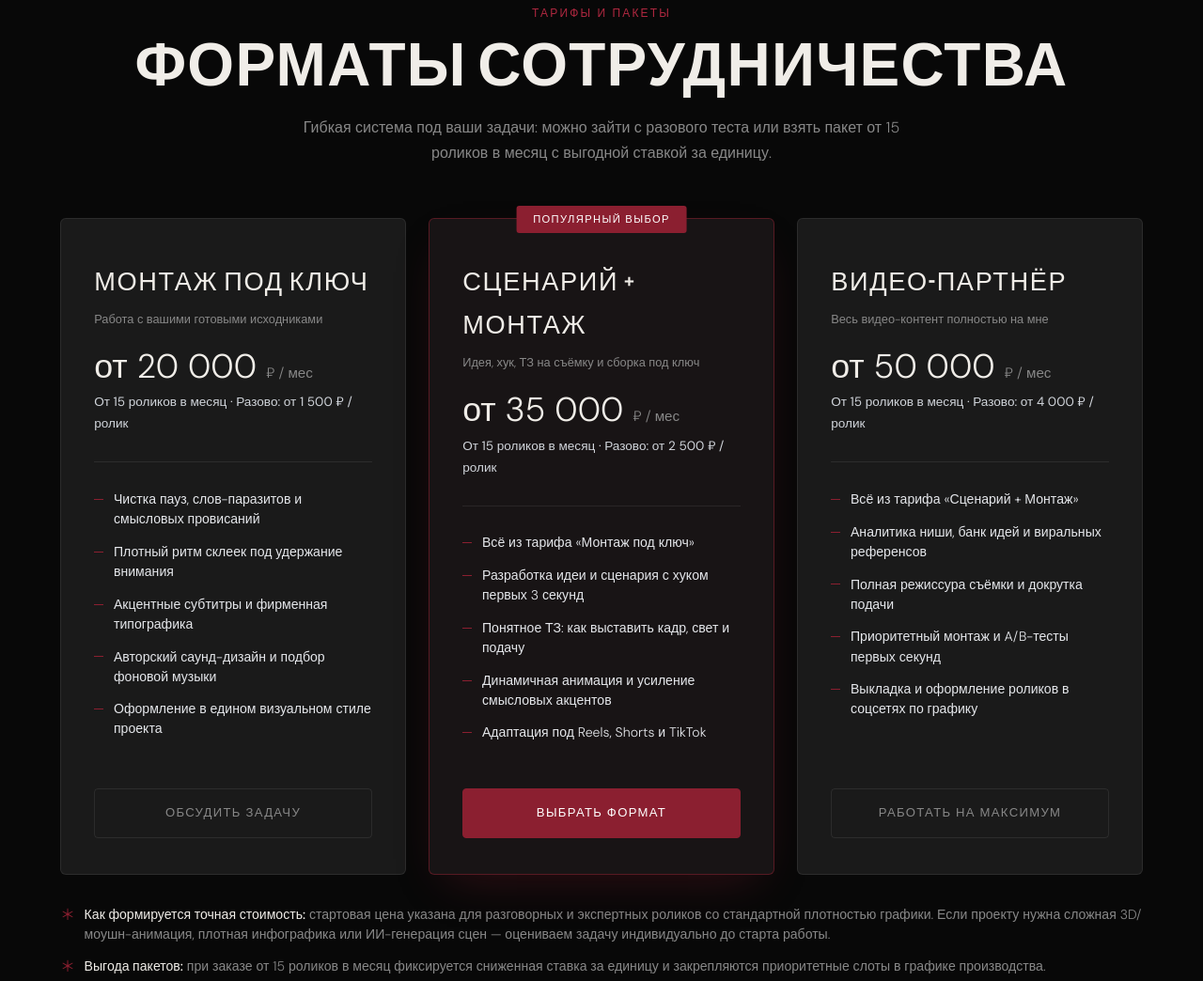
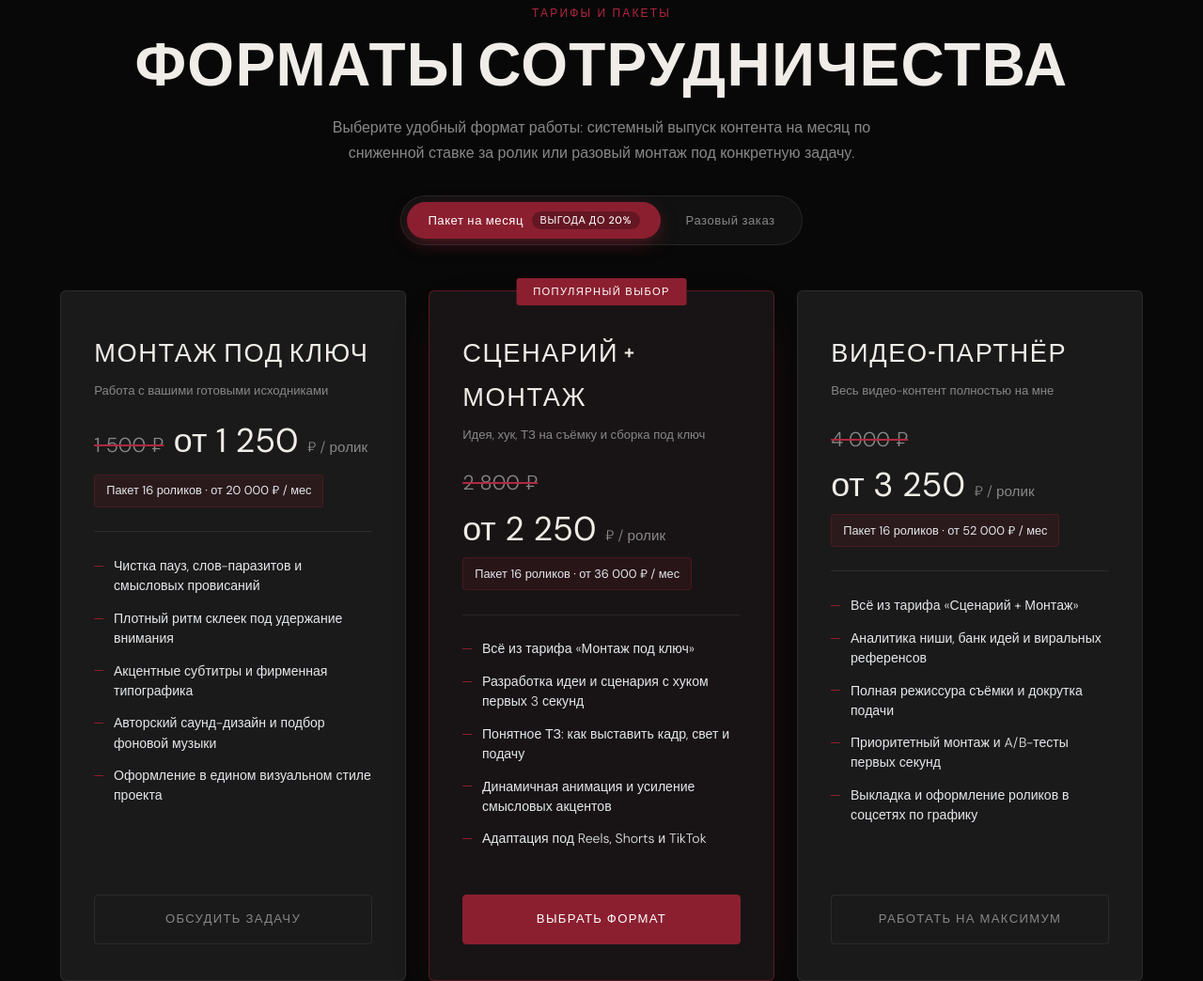
Before and after one commit to KiruxaAE/portfolio, a plain HTML site: page index.html in a window 1280 px wide. Shown: the part 7360-8404 px from the top of the page at 94% size. Drawn offline with nearby package versions, Linux system fonts and the light colour scheme.

Commit message:
Add files via upload

```diff
--- a/index.html
+++ b/index.html
@@ -793,7 +793,60 @@
     gap: 0.6rem;
   }
 
-  /* PRICING */
+  /* PRICING & SEGMENTED TOGGLE */
+  .pricing-toggle-wrap {
+    display: flex;
+    justify-content: center;
+    margin-bottom: 3rem;
+  }
+  .pricing-toggle {
+    display: inline-flex;
+    align-items: center;
+    background: var(--bg2);
+    border: 1px solid var(--border);
+    border-radius: 999px;
+    padding: 0.35rem;
+    gap: 0.25rem;
+  }
+  .pricing-toggle-btn {
+    background: transparent;
+    border: none;
+    color: var(--muted);
+    font-family: 'DM Sans', sans-serif;
+    font-size: 0.82rem;
+    font-weight: 500;
+    letter-spacing: 0.04em;
+    padding: 0.65rem 1.4rem;
+    border-radius: 999px;
+    cursor: pointer;
+    display: inline-flex;
+    align-items: center;
+    gap: 0.55rem;
+    transition: all 0.25s ease;
+  }
+  .pricing-toggle-btn:hover {
+    color: var(--text);
+  }
+  .pricing-toggle-btn.active {
+    background: var(--accent);
+    color: #fff;
+    box-shadow: 0 6px 20px -4px rgba(139,31,48,0.65);
+  }
+  .toggle-badge {
+    font-size: 0.68rem;
+    letter-spacing: 0.06em;
+    text-transform: uppercase;
+    padding: 0.15rem 0.55rem;
+    border-radius: 999px;
+    background: rgba(255,255,255,0.12);
+    color: var(--text);
+    transition: background 0.25s;
+  }
+  .pricing-toggle-btn.active .toggle-badge {
+    background: rgba(0,0,0,0.28);
+    color: #fff;
+  }
+
   .pricing-grid {
     max-width: var(--container);
     margin: 0 auto;
@@ -844,20 +897,59 @@
     margin-bottom: 0.3rem;
     text-transform: uppercase;
   }
+  .plan-subtitle {
+    font-size: 0.82rem;
+    color: var(--muted);
+    font-weight: 300;
+  }
+  .plan-price-block {
+    margin: 1.4rem 0 0.75rem;
+    display: flex;
+    align-items: baseline;
+    flex-wrap: wrap;
+    gap: 0.65rem;
+  }
+  .plan-old-price {
+    font-size: 1.35rem;
+    font-weight: 300;
+    color: var(--muted);
+    text-decoration: line-through;
+    text-decoration-color: var(--accent2);
+    text-decoration-thickness: 1.5px;
+  }
   .plan-price {
-    font-size: clamp(2.1rem, 2.8vw, 2.55rem);
+    font-size: clamp(2.15rem, 2.8vw, 2.6rem);
+    font-weight: 400;
+    line-height: 1.05;
+    color: var(--text);
+  }
+  .plan-price span {
+    font-size: 0.95rem;
     font-weight: 300;
-    line-height: 1.1;
-    margin: 1.2rem 0 0.45rem;
-  }
-  .plan-price span { font-size: 0.95rem; color: var(--muted); }
-  .plan-desc {
-    font-size: 0.85rem;
-    color: #D1D5DB;
-    font-weight: 400;
-    margin-bottom: 1.8rem;
-    padding-bottom: 1.8rem;
-    border-bottom: 1px solid var(--border);
+    color: var(--muted);
+  }
+  .plan-total-pill {
+    display: inline-flex;
+    align-items: center;
+    gap: 0.45rem;
+    font-size: 0.8rem;
+    color: #E5E7EB;
+    background: rgba(139,31,48,0.14);
+    border: 1px solid rgba(139,31,48,0.35);
+    padding: 0.35rem 0.75rem;
+    border-radius: 4px;
+    margin-bottom: 1.6rem;
+    width: fit-content;
+  }
+  .plan-total-pill.single-mode {
+    background: rgba(255,255,255,0.03);
+    border-color: var(--border);
+    color: var(--muted);
+  }
+  .plan-divider {
+    height: 1px;
+    background: var(--border);
+    margin-bottom: 1.6rem;
   }
   .plan-features {
     list-style: none;
@@ -1116,8 +1208,10 @@
     .gallery-item[style*="grid-column"] { grid-column: span 1 !important; }
 
     /* Fix pricing on mobile */
+    .pricing-toggle { width: 100%; justify-content: space-between; }
+    .pricing-toggle-btn { flex: 1; justify-content: center; padding: 0.6rem 0.8rem; font-size: 0.76rem; }
     .pricing-card { padding: 1.8rem 1.3rem; }
-    .plan-price { font-size: 2.05rem; }
+    .plan-price { font-size: 2.1rem; }
 
     /* Fix footer on mobile */
     .footer-inner { flex-direction: column; gap: 0.5rem; text-align: center; }
@@ -1445,15 +1539,36 @@
 <section id="pricing">
   <p class="section-label">Тарифы и пакеты</p>
   <h2>Форматы сотрудничества</h2>
-  <p class="section-intro">Гибкая система под ваши задачи: можно зайти с разового теста или взять пакет от 15 роликов в месяц с выгодной ставкой за единицу.</p>
-
-  <div class="pricing-grid">
-
-    <div class="pricing-card">
+  <p class="section-intro" style="margin-bottom: 2rem;">Выберите удобный формат работы: системный выпуск контента на месяц по сниженной ставке за ролик или разовый монтаж под конкретную задачу.</p>
+
+  <div class="pricing-toggle-wrap">
+    <div class="pricing-toggle" role="tablist" aria-label="Формат оплаты">
+      <button type="button" class="pricing-toggle-btn active" data-billing="monthly" aria-selected="true">
+        Пакет на месяц
+        <span class="toggle-badge">Выгода до 20%</span>
+      </button>
+      <button type="button" class="pricing-toggle-btn" data-billing="single" aria-selected="false">
+        Разовый заказ
+      </button>
+    </div>
+  </div>
+
+  <div class="pricing-grid" id="pricingGrid">
+
+    <div class="pricing-card"
+         data-monthly-old="1 500 ₽"
+         data-monthly-price="от 1 250"
+         data-monthly-total="Пакет 16 роликов · от 20 000 ₽ / мес"
+         data-single-price="от 1 500"
+         data-single-total="Оплата за 1 ролик по факту задачи">
       <p class="plan-name">Монтаж под ключ</p>
-      <p style="font-size:0.8rem;color:var(--muted);font-weight:300">Работа с вашими готовыми исходниками</p>
-      <p class="plan-price">от 20 000 <span>₽ / мес</span></p>
-      <p class="plan-desc">От 15 роликов в месяц · Разово: от 1 500 ₽ / ролик</p>
+      <p class="plan-subtitle">Работа с вашими готовыми исходниками</p>
+      <div class="plan-price-block">
+        <span class="plan-old-price">1 500 ₽</span>
+        <p class="plan-price">от 1 250 <span>₽ / ролик</span></p>
+      </div>
+      <div class="plan-total-pill">Пакет 16 роликов · от 20 000 ₽ / мес</div>
+      <div class="plan-divider"></div>
       <ul class="plan-features">
         <li>Чистка пауз, слов-паразитов и смысловых провисаний</li>
         <li>Плотный ритм склеек под удержание внимания</li>
@@ -1464,11 +1579,20 @@
       <a href="#contact" class="plan-cta">Обсудить задачу</a>
     </div>
 
-    <div class="pricing-card featured">
+    <div class="pricing-card featured"
+         data-monthly-old="2 800 ₽"
+         data-monthly-price="от 2 250"
+         data-monthly-total="Пакет 16 роликов · от 36 000 ₽ / мес"
+         data-single-price="от 2 800"
+         data-single-total="Оплата за 1 ролик по факту задачи">
       <p class="plan-name">Сценарий + Монтаж</p>
-      <p style="font-size:0.8rem;color:var(--muted);font-weight:300">Идея, хук, ТЗ на съёмку и сборка под ключ</p>
-      <p class="plan-price">от 35 000 <span>₽ / мес</span></p>
-      <p class="plan-desc">От 15 роликов в месяц · Разово: от 2 500 ₽ / ролик</p>
+      <p class="plan-subtitle">Идея, хук, ТЗ на съёмку и сборка под ключ</p>
+      <div class="plan-price-block">
+        <span class="plan-old-price">2 800 ₽</span>
+        <p class="plan-price">от 2 250 <span>₽ / ролик</span></p>
+      </div>
+      <div class="plan-total-pill">Пакет 16 роликов · от 36 000 ₽ / мес</div>
+      <div class="plan-divider"></div>
       <ul class="plan-features">
         <li>Всё из тарифа «Монтаж под ключ»</li>
         <li>Разработка идеи и сценария с хуком первых 3 секунд</li>
@@ -1479,11 +1603,20 @@
       <a href="#contact" class="plan-cta accent">Выбрать формат</a>
     </div>
 
-    <div class="pricing-card">
+    <div class="pricing-card"
+         data-monthly-old="4 000 ₽"
+         data-monthly-price="от 3 250"
+         data-monthly-total="Пакет 16 роликов · от 52 000 ₽ / мес"
+         data-single-price="от 4 000"
+         data-single-total="Оплата за 1 ролик по факту задачи">
       <p class="plan-name">Видео-партнёр</p>
-      <p style="font-size:0.8rem;color:var(--muted);font-weight:300">Весь видео-контент полностью на мне</p>
-      <p class="plan-price">от 50 000 <span>₽ / мес</span></p>
-      <p class="plan-desc">От 15 роликов в месяц · Разово: от 4 000 ₽ / ролик</p>
+      <p class="plan-subtitle">Весь видео-контент полностью на мне</p>
+      <div class="plan-price-block">
+        <span class="plan-old-price">4 000 ₽</span>
+        <p class="plan-price">от 3 250 <span>₽ / ролик</span></p>
+      </div>
+      <div class="plan-total-pill">Пакет 16 роликов · от 52 000 ₽ / мес</div>
+      <div class="plan-divider"></div>
       <ul class="plan-features">
         <li>Всё из тарифа «Сценарий + Монтаж»</li>
         <li>Аналитика ниши, банк идей и виральных референсов</li>
@@ -1503,7 +1636,7 @@
     </div>
     <div class="pricing-note-item">
       <span class="pricing-note-mark">＊</span>
-      <p><strong>Выгода пакетов:</strong> при заказе от 15 роликов в месяц фиксируется сниженная ставка за единицу и закрепляются приоритетные слоты в графике производства.</p>
+      <p><strong>Условия месячного пакета:</strong> базовый пакет включает 16 роликов (стабильный постинг 4 раза в неделю). При необходимости объём можно адаптировать под ваш контент-план.</p>
     </div>
     <div class="pricing-note-item">
       <span class="pricing-note-mark">＊</span>
@@ -1797,6 +1930,40 @@
     });
   });
 
+  /* PRICING TOGGLE LOGIC */
+  const toggleBtns = document.querySelectorAll('.pricing-toggle-btn');
+  const pricingCards = document.querySelectorAll('.pricing-card');
+
+  toggleBtns.forEach(btn => {
+    btn.addEventListener('click', () => {
+      const mode = btn.dataset.billing;
+      toggleBtns.forEach(b => {
+        const isActive = b === btn;
+        b.classList.toggle('active', isActive);
+        b.setAttribute('aria-selected', isActive ? 'true' : 'false');
+      });
+
+      pricingCards.forEach(card => {
+        const oldEl = card.querySelector('.plan-old-price');
+        const priceEl = card.querySelector('.plan-price');
+        const totalEl = card.querySelector('.plan-total-pill');
+
+        if (mode === 'monthly') {
+          oldEl.textContent = card.dataset.monthlyOld;
+          oldEl.style.display = 'inline';
+          priceEl.innerHTML = `${card.dataset.monthlyPrice} <span>₽ / ролик</span>`;
+          totalEl.textContent = card.dataset.monthlyTotal;
+          totalEl.classList.remove('single-mode');
+        } else {
+          oldEl.style.display = 'none';
+          priceEl.innerHTML = `${card.dataset.singlePrice} <span>₽ / ролик</span>`;
+          totalEl.textContent = card.dataset.singleTotal;
+          totalEl.classList.add('single-mode');
+        }
+      });
+    });
+  });
+
   function openModal(embedUrl, format) {
     const modal = document.getElementById('modalVideo');
     const inner = document.querySelector('.modal-inner');
```
